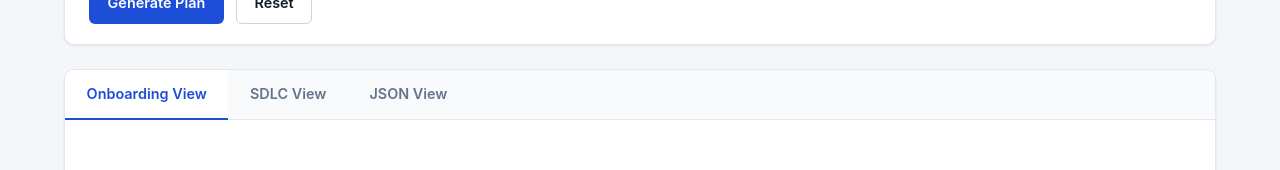
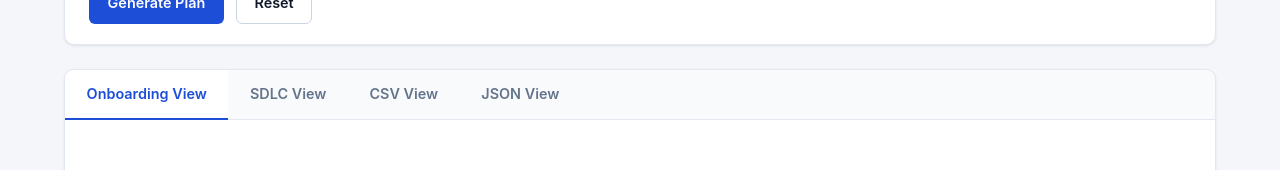
Before and after one commit to allanvarghese567-lab/project-manager-ai, a React (Vite) app: page / in a window 1280 px wide. Shown: the part 1073-1243 px from the top of the page. Built offline with nearby package versions, Linux system fonts and the light colour scheme.

Commit message:
Add CSV View tab to main navigation

```diff
--- a/src/App.tsx
+++ b/src/App.tsx
@@ -3,11 +3,12 @@ import { ProjectForm } from './components/ProjectForm';
 import { PlanView } from './components/PlanView';
 import { JsonView } from './components/JsonView';
 import { SdlcView } from './components/SdlcView';
+import { CsvView } from './components/CsvView';
 import { EMPTY_FORM, type FormState, type OnboardingPlan } from './types/plan';
 import { generateOnboardingPlan } from './utils/generatePlan';
 import './App.css';
 
-type Tab = 'ui' | 'sdlc' | 'json';
+type Tab = 'ui' | 'sdlc' | 'json' | 'csv';
 
 function App() {
   const [form, setForm] = useState<FormState>(EMPTY_FORM);
@@ -99,6 +100,15 @@ function App() {
             <button
               type="button"
               role="tab"
+              aria-selected={tab === 'csv'}
+              className={`tab ${tab === 'csv' ? 'active' : ''}`}
+              onClick={() => setTab('csv')}
+            >
+              CSV View
+            </button>
+            <button
+              type="button"
+              role="tab"
               aria-selected={tab === 'json'}
               className={`tab ${tab === 'json' ? 'active' : ''}`}
               onClick={() => setTab('json')}
@@ -110,6 +120,7 @@ function App() {
           <div className="tab-panel" role="tabpanel">
             {tab === 'ui' && <PlanView plan={plan} onPlanChange={handlePlanChange} />}
             {tab === 'sdlc' && <SdlcView plan={plan} onPlanChange={handlePlanChange} />}
+            {tab === 'csv' && <CsvView plan={plan} />}
             {tab === 'json' && (
               <JsonView plan={plan} onValidPlan={handleValidPlan} onApplyForm={handleApplyForm} />
             )}
```
